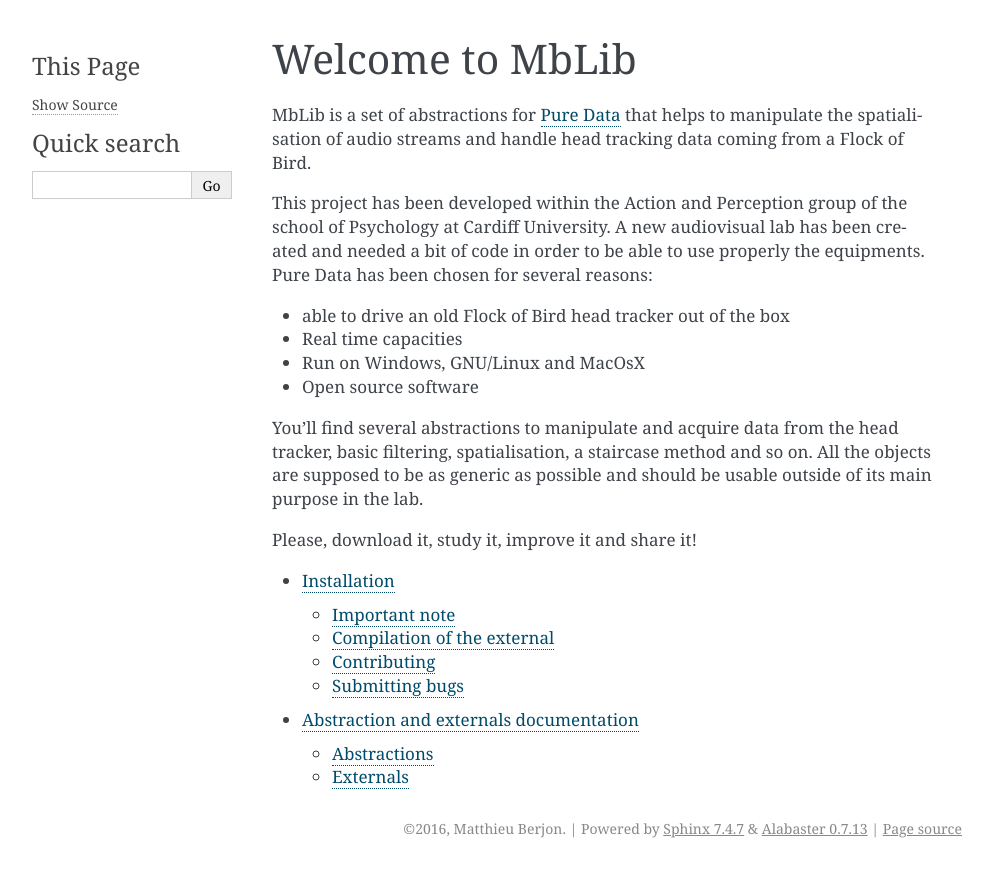
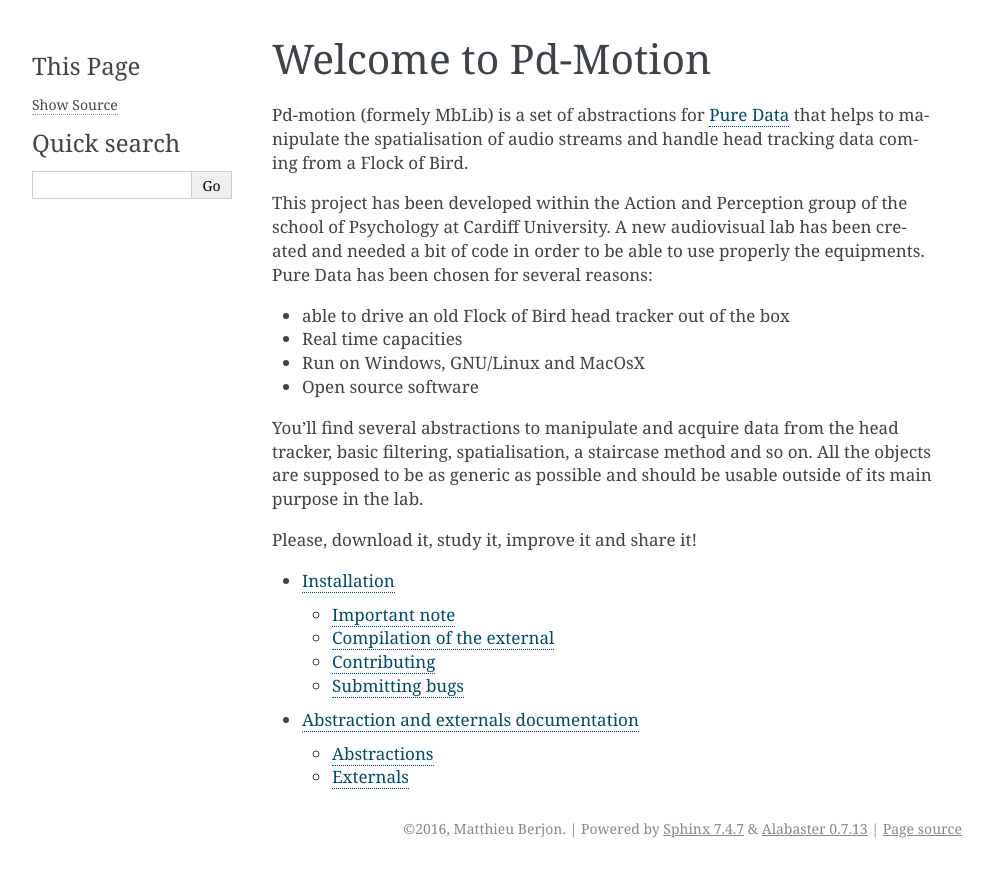
Before and after one commit to mattberjon/mblib, a Sphinx documentation site: the page built from docs/source/index.rst, in a window 1280 px wide. Shown: the top 877 px of the page, without its empty margins (148-1141 px from the left). Built offline with Sphinx 7.4.7, drawn with Linux system fonts in a browser that asks for light colours.

Commit message:
Project name update
I updated the project name in the documentation.

Signed-off-by: Matthieu Berjon <matthieu@berjon.net>

```diff
--- a/docs/source/index.rst
+++ b/docs/source/index.rst
@@ -1,14 +1,14 @@
-.. MbLib documentation master file, created by
+.. Pd-motion documentation master file, created by
    sphinx-quickstart on Sat Dec 31 17:26:57 2016.
    You can adapt this file completely to your liking, but it should at least
    contain the root `toctree` directive.
 
-Welcome to MbLib
-================
+Welcome to Pd-Motion
+====================
 
-MbLib is a set of abstractions for `Pure Data`_ that helps to manipulate the
-spatialisation of audio streams and handle head tracking data coming from a
-Flock of Bird.
+Pd-motion (formely MbLib) is a set of abstractions for `Pure Data`_ that helps
+to manipulate the spatialisation of audio streams and handle head tracking data
+coming from a Flock of Bird.
 
 This project has been developed within the Action and Perception group of the
 school of Psychology at Cardiff University. A new audiovisual lab has been
```
